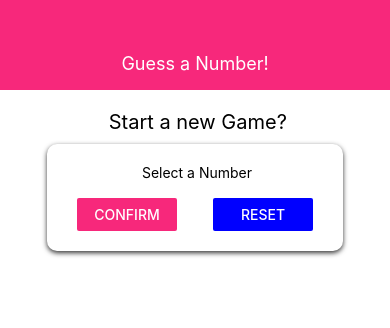
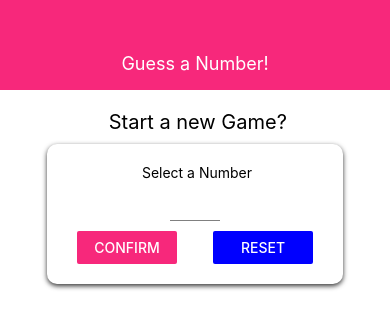
Before and after one commit to arnav13081994/Guess-Number, a React Native app: screen / in a window 390 px wide. Shown: the top 328 px of the page. Built offline with nearby package versions, Linux system fonts and the light colour scheme.

Commit message:
Created another component for accepting user input

```diff
--- /dev/null
+++ b/components/Input.js
@@ -0,0 +1,24 @@
+import React from 'react';
+import { TextInput, StyleSheet } from 'react-native';
+
+const Input = props => {
+
+	return (
+		<TextInput {...props}
+			style={{ ...styles.textInputStyle, ...props.style}}
+		/>
+	);
+};
+
+
+const styles = StyleSheet.create({
+	textInputStyle: {
+		height: 30,
+		borderBottomColor: 'grey',
+		borderBottomWidth: 1,
+		marginVertical: 10,
+	}
+});
+
+
+export default Input;
--- a/screens/StartGameScreen.js
+++ b/screens/StartGameScreen.js
@@ -2,6 +2,8 @@ import React from 'react';
 import { View, Text, StyleSheet, TextInput, Button } from 'react-native';
 import Card from "../components/Card";
 import Colors from "../constants/Colors";
+import Input from "../components/Input";
+
 
 const StartGameScreen = props => {
 
@@ -11,12 +13,7 @@ const StartGameScreen = props => {
 			<Card style={styles.inputContainer}>
 
 				<Text> Select a Number</Text>
-				<TextInput
-
-
-
-
-				/>
+				<Input style={styles.textInputContainer}/>
 
 				<View style={styles.buttonContainer}>
 					<View style={styles.button}><Button  title='Confirm' color={Colors.primary}  /></View>
@@ -57,6 +54,10 @@ const styles = StyleSheet.create({
 	},
 	button: {
 		width: 100
+	},
+	textInputContainer: {
+		width: 50,
+		textAlign: 'center'
 	}
 
 
```
